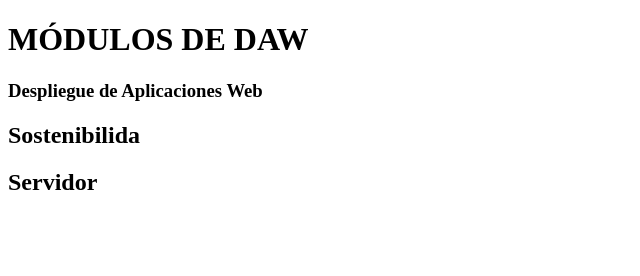
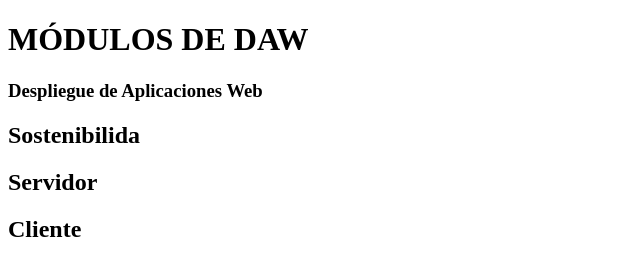
Before and after one commit to raaulchicaa/dawEj2_3, a plain HTML site: page index.html in a window 1280 px wide. Shown: the whole page, without its empty margins (0-640 px from the left). Drawn offline with Linux system fonts and the light colour scheme.

Commit message:
otra asignatura

```diff
--- a/index.html
+++ b/index.html
@@ -10,5 +10,6 @@
     <h3>Despliegue de Aplicaciones Web</h3>
     <h2>Sostenibilida</h2>
     <h2>Servidor</h2>
+    <h2>Cliente</h2>
 </body>
 </html>
```
